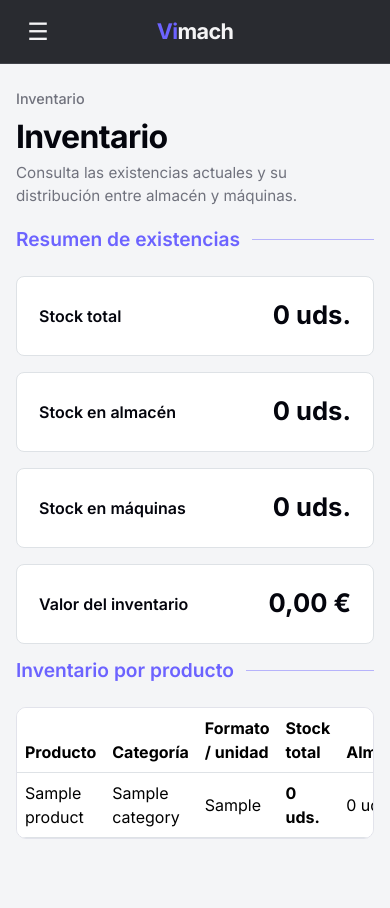
After one commit to LWH9900/tfg-vending, a Django app: page /inventory/stock/ in a window 390 px wide. The commit adds this page. Run offline with Django 5.2, Linux system fonts and the light colour scheme; tables that the repository leaves empty hold one stand-in row (values such as "Sample post").

Commit message:
feat: add inventory overview page with stock calculations and responsive layout

```diff
--- a/inventory/static/inventory/css/inventory.css
+++ b/inventory/static/inventory/css/inventory.css
@@ -196,3 +196,21 @@
     line-height: 1;
     color: #111827;
 }
+
+.product-stock-grid-four {
+    display: grid;
+    grid-template-columns: repeat(4, minmax(0, 1fr));
+    gap: 1rem;
+}
+
+@media (max-width: 992px) {
+    .product-stock-gri-four {
+        grid-template-columns: repeat(2, minmax(0, 1fr));
+    }
+}
+
+@media (max-width: 576px) {
+    .product-stock-grid-four {
+        grid-template-columns: 1fr;
+    }
+}
--- /dev/null
+++ b/inventory/templates/inventory/inventory_overview.html
@@ -0,0 +1,196 @@
+{% extends "base.html" %}
+
+{% load static %}
+
+{% block extra_css %}
+<link
+    rel="stylesheet"
+    href="{% static 'inventory/css/inventory.css' %}"
+>
+{% endblock %}
+
+{% block title %}
+    Inventario | Vimach
+{% endblock %}
+
+{% block content %}
+
+<header class="page-header">
+
+    <div class="page-header-row">
+
+        <div class="page-header-content">
+
+            <div class="page-breadcrumb">
+                Inventario
+            </div>
+
+            <h1 class="page-title">
+                Inventario
+            </h1>
+
+            <p class="page-description">
+                Consulta las existencias actuales y su distribución
+                entre almacén y máquinas.
+            </p>
+
+        </div>
+
+    </div>
+
+</header>
+
+
+<div class="pricing-section-heading">
+    <h2>Resumen de existencias</h2>
+    <div class="pricing-section-line"></div>
+</div>
+
+
+<div class="product-stock-grid-four">
+
+    <div class="product-cost-card">
+        <span class="product-cost-label">
+            Stock total
+        </span>
+
+        <strong class="product-cost-value">
+            {{ total_units }} uds.
+        </strong>
+    </div>
+
+    <div class="product-cost-card">
+        <span class="product-cost-label">
+            Stock en almacén
+        </span>
+
+        <strong class="product-cost-value">
+            {{ warehouse_units }} uds.
+        </strong>
+    </div>
+
+    <div class="product-cost-card">
+        <span class="product-cost-label">
+            Stock en máquinas
+        </span>
+
+        <strong class="product-cost-value">
+            {{ machines_units }} uds.
+        </strong>
+    </div>
+
+    <div class="product-cost-card">
+        <span class="product-cost-label">
+            Valor del inventario
+        </span>
+
+        <strong class="product-cost-value">
+            {{ total_value|floatformat:2 }} €
+        </strong>
+    </div>
+
+</div>
+
+<div class="pricing-section-heading">
+
+    <h2>Inventario por producto</h2>
+
+    <div class="pricing-section-line"></div>
+
+</div>
+
+
+<section class="section-card">
+
+    <div class="table-responsive">
+
+        <table class="table align-middle mb-0">
+
+            <thead>
+                <tr>
+                    <th>Producto</th>
+                    <th>Categoría</th>
+                    <th>Formato / unidad</th>
+                    <th>Stock total</th>
+                    <th>Almacén</th>
+                    <th>Máquinas</th>
+                    <th>Coste medio</th>
+                    <th>Valor stock</th>
+                </tr>
+            </thead>
+
+            <tbody>
+
+                {% for item in inventory_items %}
+
+                    <tr
+                        class="clickable-row"
+                        data-href="{% url 'inventory:product_stock_detail' item.product.pk %}"
+                        tabindex="0"
+                        role="link"
+                    >
+
+                        <td>
+                            {{ item.product.name }}
+                        </td>
+
+                        <td>
+                            {{ item.product.category.name }}
+                        </td>
+
+                        <td>
+                            {{ item.product.format_unit }}
+                        </td>
+
+                        <td>
+                            <strong>
+                                {{ item.total_stock }} uds.
+                            </strong>
+                        </td>
+
+                        <td>
+                            {{ item.warehouse_stock }} uds.
+                        </td>
+
+                        <td>
+                            {{ item.machines_stock }} uds.
+                        </td>
+
+                        <td>
+                            {% if item.average_cost is not None %}
+                                {{ item.average_cost|floatformat:2 }} €
+                            {% else %}
+                                <span class="text-secondary">
+                                    —
+                                </span>
+                            {% endif %}
+                        </td>
+
+                        <td>
+                            {{ item.stock_value|floatformat:2 }} €
+                        </td>
+
+                    </tr>
+
+                {% empty %}
+
+                    <tr>
+                        <td
+                            colspan="8"
+                            class="text-center py-5 text-secondary"
+                        >
+                            No hay productos en el catálogo.
+                        </td>
+                    </tr>
+
+                {% endfor %}
+
+            </tbody>
+
+        </table>
+
+    </div>
+
+</section>
+
+{% endblock %}
--- a/inventory/urls.py
+++ b/inventory/urls.py
@@ -14,4 +14,9 @@ urlpatterns = [
         views.product_stock_detail,
         name="product_stock_detail",
     ),
+    path(
+        "stock/",
+        views.inventory_overview,
+        name="inventory_overview",
+    ),
 ]
--- a/inventory/views.py
+++ b/inventory/views.py
@@ -4,6 +4,7 @@ from django.shortcuts import get_object_or_404, redirect, render
 from inventory.services import (
     get_machines_stock,
     get_product_machine_stocks,
+    get_stock_value,
     get_total_stock,
     get_warehouse_stock,
 )
@@ -190,3 +191,49 @@ def product_stock_detail(request, pk):
             "replenishment_lines": replenishment_lines,
         },
     )
+
+
+def inventory_overview(request):
+    products = Product.objects.select_related("category").order_by("name")
+
+    inventory_items = []
+
+    total_units = 0
+    warehouse_units = 0
+    machines_units = 0
+    total_value = 0
+
+    for product in products:
+        total_stock = get_total_stock(product)
+        warehouse_stock = get_warehouse_stock(product)
+        machines_stock = get_machines_stock(product)
+        stock_value = get_stock_value(product)
+
+        inventory_items.append(
+            {
+                "product": product,
+                "total_stock": total_stock,
+                "warehouse_stock": warehouse_stock,
+                "machines_stock": machines_stock,
+                "average_cost": product.average_purchase_cost,
+                "latest_cost": product.latest_purchase_cost,
+                "stock_value": stock_value,
+            }
+        )
+
+        total_units += total_stock
+        warehouse_units += warehouse_stock
+        machines_units += machines_stock
+        total_value += stock_value
+
+    return render(
+        request,
+        "inventory/inventory_overview.html",
+        {
+            "inventory_items": inventory_items,
+            "total_units": total_units,
+            "warehouse_units": warehouse_units,
+            "machines_units": machines_units,
+            "total_value": total_value,
+        },
+    )
--- a/templates/base.html
+++ b/templates/base.html
@@ -141,9 +141,15 @@
                                 Productos
                             </a>
 
-                            <span class="sidebar-link sidebar-sublink disabled-link">
+                            <a
+                                class="sidebar-link sidebar-sublink
+                                {% if request.resolver_match.url_name == 'inventory_overview' or request.resolver_match.url_name == 'product_stock_detail' %}
+                                    active
+                                {% endif %}"
+                                href="{% url 'inventory:inventory_overview' %}"
+                            >
                                 Stock
-                            </span>
+                            </a>
 
                             <span class="sidebar-link sidebar-sublink disabled-link">
                                 Categorías
```
Also changed, not shown: inventory/tests/test_inventory_view.py (added, +124 -0 lines), inventory/tests/test_stock.py (+149 -0 lines).
